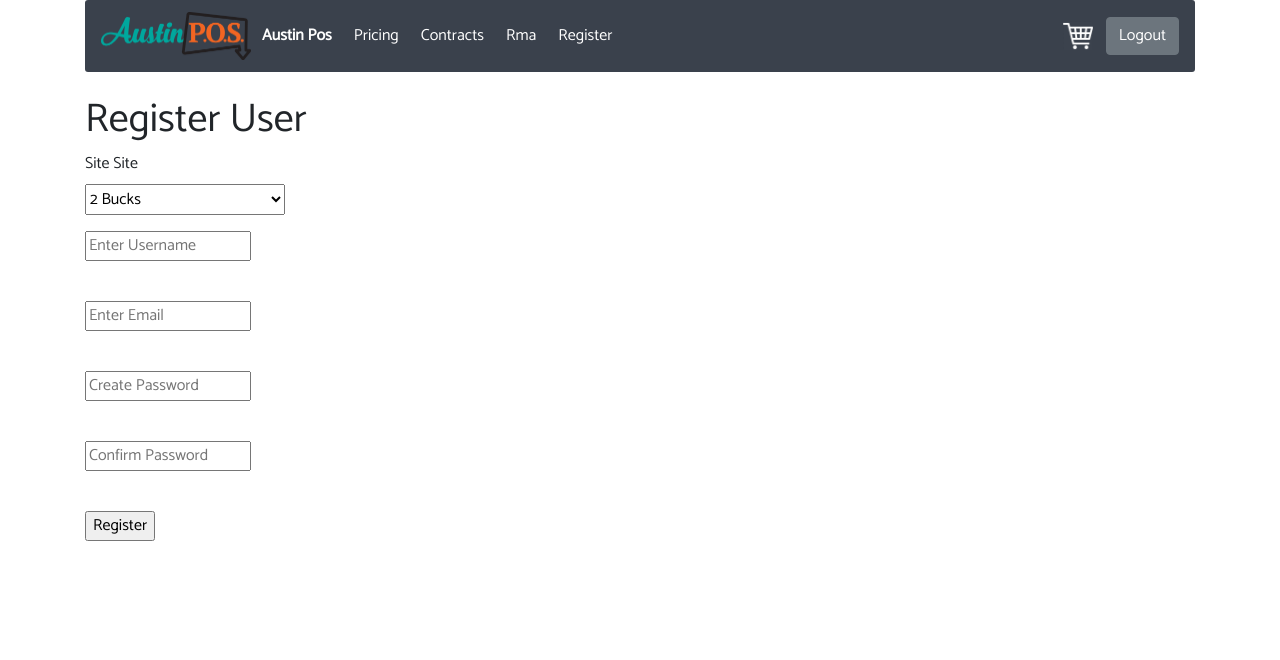
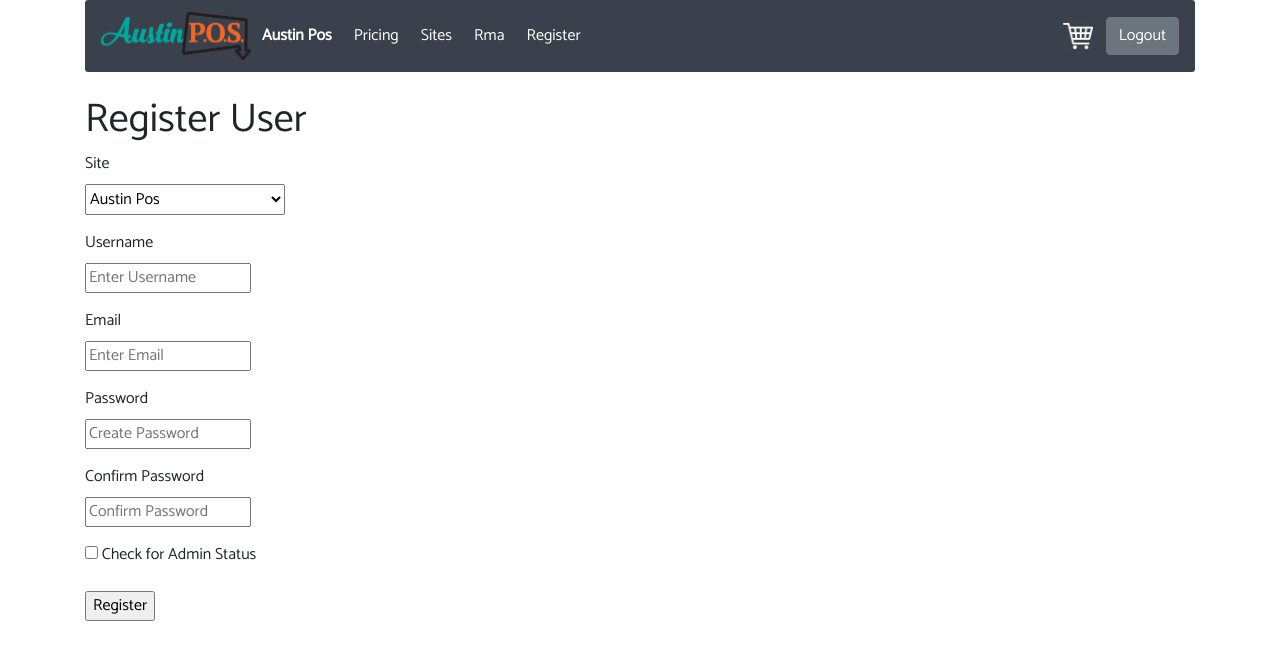
Before and after one commit to andrewvenson/austindash, a Flask app: page /register in a window 1280 px wide. Shown: the top 660 px of the page. Run offline with Flask 2, Linux system fonts and the light colour scheme; a user stored in the database is signed in; some libraries are stand-ins or nearby versions.

Commit message:
Whole bunch of changes - Register, site db, add site db, admin/reg

```diff
--- a/austinpos/forms.py
+++ b/austinpos/forms.py
@@ -1,16 +1,15 @@
 from flask_wtf import FlaskForm
 from wtforms import StringField, BooleanField, PasswordField, SubmitField, TextAreaField, SelectField, DateField
 from wtforms.validators import DataRequired, Email, Length, EqualTo, ValidationError
-from austinpos.models import User
-
-
+from austinpos.models import User, Sites
 
 class RegistrationForm(FlaskForm):
-    username = StringField(validators=[DataRequired(), Length(min=2, max=20)])
-    email = StringField(validators=[DataRequired(), Email()])
-    password = PasswordField(validators=[DataRequired()])
-    confirm_pass = PasswordField(validators=[DataRequired(), EqualTo('password')])
-    site = SelectField('Site', choices = [('2 Bucks', '2 Bucks'), ('600 Degrees', '600 Degrees'), ('77 Degrees', '77 Degrees'), ('ABGB', 'ABGB'),
+    username = StringField('Username', validators=[DataRequired(), Length(min=2, max=20)])
+    email = StringField('Email', validators=[DataRequired(), Email()])
+    password = PasswordField('Password', validators=[DataRequired()])
+    confirm_pass = PasswordField('Confirm Password', validators=[DataRequired(), EqualTo('password')])
+    admin_status = BooleanField('Check for Admin Status')
+    site = SelectField('Site', choices = [('Austin Pos', 'Austin Pos'),('2 Bucks', '2 Bucks'), ('600 Degrees', '600 Degrees'), ('77 Degrees', '77 Degrees'), ('ABGB', 'ABGB'),
                             ('Backspin', 'Backspin'), ('Backspin 2', 'Backspin 2'), ('Bangers', 'Bangers'), ('Barcelona', 'Barcelona'), ('Barley Swine', 'Barley Swine'),
                             ("Beau's", "Beau's"),('Blind Pig', 'Blind Pig'), ("Bob's Blue Collar Tavern", "Bob's Blue Collar Tavern"), ('Booneville', 'Booneville'),
                             ('Boomerz', 'Boomerz'),('Brixton', 'Brixton'), ('Buckshot', 'Buckshot'), ('Bungalow', 'Bungalow'), ('BUP', 'BUP'), ("Burnside's Tavern", "Burnside's Tavern"),('Butterfly Bar', 'Butterfly Bar'), ('Buzzmill Austin', 'Buzzmill Austin'), ('Buzzmill San Marcos', 'Buzzmill San Marcos'), ('Cafe Crepe', 'Cafe Crepe'),('Casa Garcias - Kyle', 'Casa Garcias - Kyle'), ('Casa Garcias - NB', 'Casa Garcias - NB'), ('Casa Garcias - Pflugerville', 'Casa Garcias - Pflugerville'),('Casa Garcias - Round Rock', 'Casa-Garcias - Round Rock')])
@@ -43,7 +42,7 @@ class LoginForm(FlaskForm):
     submit = SubmitField('Login')
     remember = BooleanField('Remember me')
 
-class submitForm(FlaskForm):
+class SubmitForm(FlaskForm):
     type = StringField()
     price = StringField()
     submit = SubmitField('Add')
@@ -53,3 +52,22 @@ class DeleteOrder(FlaskForm):
     deletetype = StringField()
     deleteprice = StringField()
     Delete = SubmitField('Delete')
+
+class AddSiteForm(FlaskForm):
+    sitename = StringField('Site Name', validators=[DataRequired()])
+    contractstart = StringField('Contract Start Date', validators=[DataRequired()])
+    contractend = StringField('Contract End Date', validators=[DataRequired()])
+    hwkey = StringField('Hardware Key #', validators=[Length(min=6), DataRequired()])
+    stations = SelectField('# of Stations', validators=[DataRequired()], choices=[('1', '1'),
+    ('2', '2'), ('3', '3'), ('4', '4'), ('5', '5'), ('6', '6'), ('7', '7'), ('8', '8'), ('9', '9'), ('10', '10'),
+    ('11', '11'), ('12', '12'), ('13', '13'), ('14', '14'), ('15', '15'), ('16', '16'), ('17', '17'), ('18', '18'), ('19', '19'),
+    ('20', '20'), ('21', '21'), ('22', '22'), ('23', '23'), ('24', '24'), ('25', '25'), ('26', '26'), ('27', '27'), ('28', '28')])
+    printers = SelectField('# of Printers', validators=[DataRequired()], choices=[('1', '1'),
+    ('2', '2'), ('3', '3'), ('4', '4'), ('5', '5'), ('6', '6'), ('7', '7'), ('8', '8'), ('9', '9'), ('10', '10'),
+    ('11', '11'), ('12', '12'), ('13', '13'), ('14', '14'), ('15', '15'), ('16', '16'), ('17', '17'), ('18', '18'), ('19', '19'),
+    ('20', '20'), ('21', '21'), ('22', '22'), ('23', '23'), ('24', '24'), ('25', '25'), ('26', '26'), ('27', '27'), ('28', '28')])
+    remprinters = SelectField('# of Remote Printers', validators=[DataRequired()], choices=[('1', '1'),
+    ('2', '2'), ('3', '3'), ('4', '4'), ('5', '5'), ('6', '6'), ('7', '7'), ('8', '8'), ('9', '9'), ('10', '10')])
+    bof = BooleanField('Check for BOH License')
+    processor = SelectField('Choose Processor', choices=[('Heartland', 'Heartland'), ('Sterling', 'Sterling'), ('Tsys', 'Tsys'), ('NetEPay', 'NetEPay')])
+    giftopt = SelectField('Gift Options', choices=[('None', 'None'), ('MyFocus', 'MyFocus'), ('GiftEPay', 'GiftEPay')])
--- a/austinpos/routes.py
+++ b/austinpos/routes.py
@@ -1,6 +1,6 @@
 from flask import url_for, render_template, redirect, flash, jsonify, json, request
 from austinpos import app, db, bcrypt
-from austinpos.forms import LoginForm, RegistrationForm, CrazyForm, submitForm
+from austinpos.forms import LoginForm, RegistrationForm, CrazyForm, SubmitForm, AddSiteForm
 from austinpos.models import User, Rma, OrderCart
 from flask_login import login_user, current_user, logout_user, login_required
 
@@ -64,7 +64,7 @@ def register():
     form = RegistrationForm()
     if form.validate_on_submit():
         hashed_pw = bcrypt.generate_password_hash(form.password.data).decode('utf-8')
-        user = User(site = form.site.data, username = form.username.data, email = form.email.data, password = hashed_pw)
+        user = User(site = form.site.data, username = form.username.data, email = form.email.data, password = hashed_pw, adminstatus= form.admin_status.data)
         db.create_all()
         db.session.add(user)
         db.session.commit()
@@ -99,7 +99,7 @@ def rma():
 @app.route('/pricing', methods=['POST', 'GET'])
 @login_required
 def pricing():
-    orders = submitForm()
+    orders = SubmitForm()
     price_info = equipment
     x = OrderCart()
     return render_template('pricing.html', pricing = price_info, orders = orders)
@@ -119,6 +119,7 @@ def api(user_name):
         cart.append(json.loads(request.form["javascript_data"]))
     return jsonify(cart)
 
+# Delete item in cart route
 @app.route('/pricing/orders/delete', methods=['POST', 'GET'])
 @login_required
 def delete_item():
@@ -127,3 +128,23 @@ def delete_item():
         cart.pop(json.loads(request.form["delete_item"]))
         print(cart)
     return jsonify({"whoa": "there"})
+
+# ADD SITE ROUTE
+@app.route('/sites/addsite', methods=['POST', 'GET'])
+@login_required
+def addsites():
+    form = AddSiteForm()
+    # if form.validate_on_submit:
+    #     return redirect(url_for('sites'))
+    return render_template('addsites.html', form = form)
+
+#ADMIN VIEW SITES
+@app.route('/sites', methods=['POST','GET'])
+@login_required
+def sites():
+    return render_template('sites.html')
+
+@app.route('/siteinfo', methods=['POST', 'GET'])
+@login_required
+def siteinfo():
+    return render_template('siteinfo.html')
--- a/austinpos/templates/Order.html
+++ b/austinpos/templates/Order.html
@@ -1,4 +1,4 @@
 {% extends 'base.html' %}
 {% block content %}
-  <h1>Orders</h1>
+  <h1>Checkout</h1>
 {% endblock content %}
--- a/austinpos/templates/base.html
+++ b/austinpos/templates/base.html
@@ -8,11 +8,12 @@
     <link rel="stylesheet" href="{{url_for('static', filename='base.css')}}">
     <link href="https://fonts.googleapis.com/css?family=Catamaran" rel="stylesheet">
     <title>{% block title %}{% endblock title %}</title>
+  </head>
 
-  </head>
   <body style="padding-bottom:70px;">
     <span id='username' style='display:none;'>{{current_user.username}}</span>
     <div class="container"> <!--APOS Header srt-->
+      {% if current_user.adminstatus == 1 %}
         <nav class="navbar navbar-expand-lg navbar-light" style="background-color:#3a414c;">
           <a class="navbar-left" href="#"><img src="{{url_for('static',filename = 'images/Austin_POS_Logo.png')}}" alt="apos_logo" style="width: 150px"></a>
           <button class="navbar-toggler" type="button" data-toggle="collapse" data-target="#navbarSupportedContent" aria-controls="navbarSupportedContent" aria-expanded="false" aria-label="Toggle navigation">
@@ -29,7 +30,7 @@
                 <a class="nav-link" href="{{ url_for('pricing')}}">Pricing</a>
               </li>
               <li class="nav-item">
-              <a class="nav-link" href="#">Contracts</a>
+                <a class="nav-link" href="{{ url_for('sites') }}">Sites</a>
               </li>
               <li class="nav-item">
                 <a class="nav-link" href="{{ url_for('rma')}}">Rma</a>
@@ -42,6 +43,34 @@
               <button class="btn btn-secondary my-2 my-sm-0" type="submit"><a style="color:white;" href="{{url_for('logout')}}">Logout</a></button>
           </div>
         </nav>
+      {% else %}
+        <nav class="navbar navbar-expand-lg navbar-light" style="background-color:#3a414c;">
+          <a class="navbar-left" href="#"><img src="{{url_for('static',filename = 'images/Austin_POS_Logo.png')}}" alt="apos_logo" style="width: 150px"></a>
+          <button class="navbar-toggler" type="button" data-toggle="collapse" data-target="#navbarSupportedContent" aria-controls="navbarSupportedContent" aria-expanded="false" aria-label="Toggle navigation">
+            <span class="navbar-toggler-icon"></span>
+          </button>
+          <div class="collapse navbar-collapse" id="navbarSupportedContent">
+            <ul class="navbar-nav mr-auto">
+              {% if current_user.is_authenticated %}
+                <li class='nav-item'>
+                  <a class="nav-link" href="{{url_for('dash')}}" style="font-weight:600">{{ current_user.site }}</a>
+                </li>
+              {% endif %}
+              <li class="nav-item">
+                <a class="nav-link" href="{{ url_for('pricing')}}">Pricing</a>
+              </li>
+              <li class="nav-item">
+                <a class="nav-link" href="{{ url_for('rma')}}">Rma</a>
+              </li>
+              <li class="nav-item">
+                <a class="nav-link" href="{{url_for('siteinfo')}}">{{current_user.site}} Info</a>
+              </li>
+            </ul>
+              <a class = "carty-btn" href="#"><img src="{{url_for('static',filename = 'images/carty.png')}}"alt="cart_logo" style="width: 30px"><strong><span style="color:Red; background-color:white;"class='badge' id='cartbadge'></span></strong></a>
+              <button class="btn btn-secondary my-2 my-sm-0" type="submit"><a style="color:white;" href="{{url_for('logout')}}">Logout</a></button>
+          </div>
+        </nav>
+      {% endif %}
     </div>
 
     <div class="container"><!--end-->
@@ -58,7 +87,6 @@
       {% block content %}{% endblock content %}
     </div>
 
-
     <script type="text/javascript" src="{{url_for('static', filename = 'JS/pricecart.js')}}"></script>
     <script type="text/javascript" src="{{url_for('static', filename = 'JS/popform.js')}}"></script>
     <script src="https://code.jquery.com/jquery-3.3.1.js" integrity="sha256-2Kok7MbOyxpgUVvAk/HJ2jigOSYS2auK4Pfzbm7uH60="crossorigin="anonymous"></script>
--- a/austinpos/templates/register.html
+++ b/austinpos/templates/register.html
@@ -5,12 +5,12 @@
     {{ form.hidden_tag() }}
 
     <div class="form-group">
-      <label for="exampleFormControlSelect1">Site</label>
-      {{form.site.label()}}<br>
-      {{form.site()}}
+      {{form.site.label()}} <br>
+      {{form.site()}} <br>
     </div>
 
     <div class="form-group">
+      {{form.username.label()}} <br>
       {% if form.username.errors %}
         {{ form.username(class='is-invalid') }}
         <div class="invalid-feedback">
@@ -19,13 +19,14 @@
           {% endfor %}
         </div>
         {% else %}
-          {{ form.username(placeholder = "Enter Username") }}<br><br>
+          {{ form.username(placeholder = "Enter Username") }}<br>
       {% endif %}
     </div>
 
 
 
     <div class="form-group">
+      {{form.email.label()}} <br>
       {% if form.email.errors %}
         {{ form.email(class='is-invalid') }}
         <div class="invalid-feedback">
@@ -34,12 +35,13 @@
           {% endfor %}
         </div>
         {% else %}
-          {{ form.email(placeholder = "Enter Email") }}<br><br>
+          {{ form.email(placeholder = "Enter Email") }}<br>
       {% endif %}
     </div>
 
 
     <div class="form-group">
+      {{form.password.label()}} <br>
       {% if form.password.errors %}
         {{ form.password(class='is-invalid') }}
         <div class="invalid-feedback">
@@ -48,12 +50,13 @@
           {% endfor %}
         </div>
         {% else %}
-          {{ form.password(placeholder = "Create Password") }}<br><br>
+          {{ form.password(placeholder = "Create Password") }}<br>
       {% endif %}
     </div>
 
 
     <div class="form-group">
+      {{form.confirm_pass.label()}} <br>
       {% if form.confirm_pass.errors %}
         {{ form.confirm_pass(class='is-invalid') }}
         <div class="invalid-feedback">
@@ -62,10 +65,14 @@
           {% endfor %}
         </div>
       {% else %}
-          {{ form.confirm_pass(placeholder = "Confirm Password") }}<br><br>
+          {{ form.confirm_pass(placeholder = "Confirm Password") }}<br>
       {% endif %}
     </div>
 
+    <div class='form-group'>
+      {{form.admin_status()}}
+      {{form.admin_status.label()}} <br>
+    </div>
 
     {{ form.submit() }}<br>
   </form>
--- /dev/null
+++ b/austinpos/templates/siteinfo.html
@@ -0,0 +1,5 @@
+{% extends 'base.html' %}
+{% block title %}Site Info{% endblock title %}
+{% block content %}
+    <h1>Site Info</h1>
+{% endblock content %}
```
Also changed, not shown: austinpos/models.py (+20 -4 lines), austinpos/templates/addsites.html (added, +32 -0 lines), austinpos/templates/pricing.html (+6 -3 lines), austinpos/templates/rma.html (+9 -9 lines), austinpos/templates/sites.html (added, +34 -0 lines), austinpos/site.db. Lines whose indentation alone changed are shown as unchanged.
